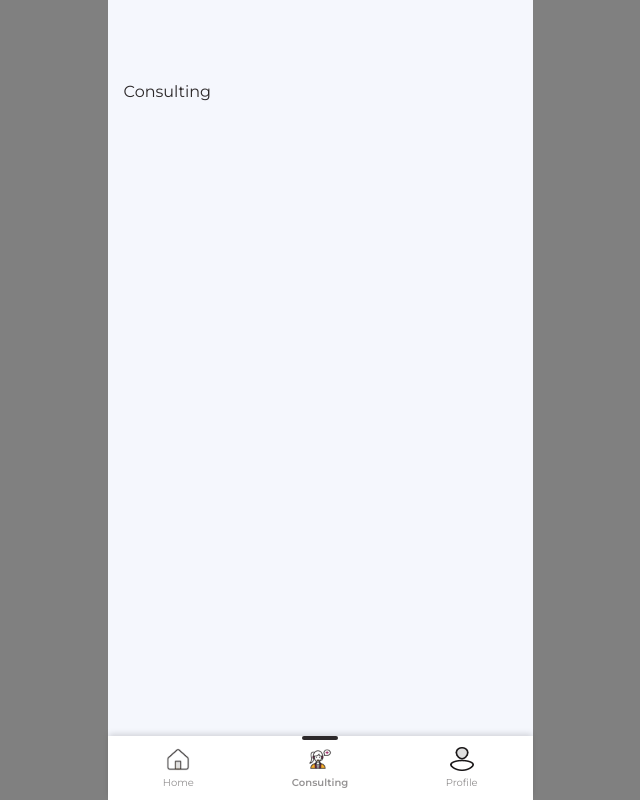
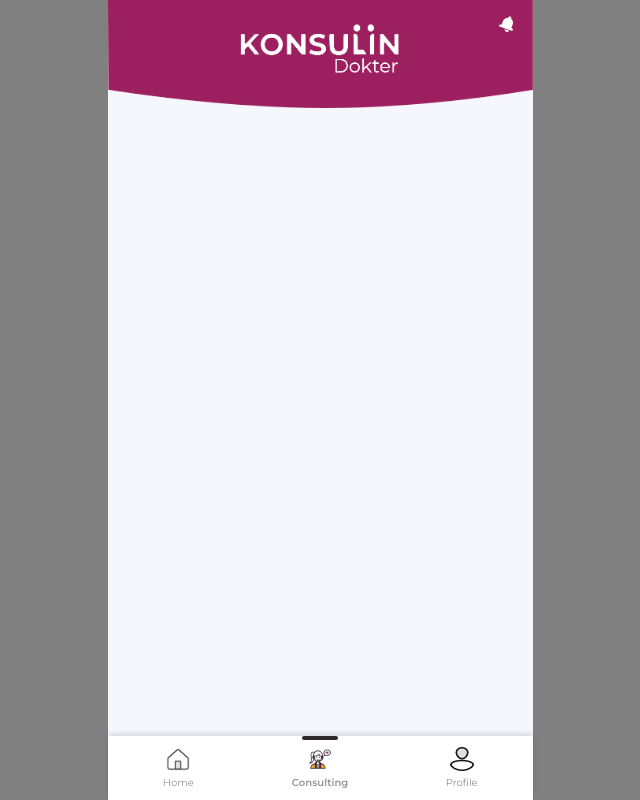
Before and after one commit to guntursaputro/konsulin-doctor-react, a React (Create React App) app: page /consulting in a window 1280 px wide. Shown: the whole page, without its empty margins (320-960 px from the left). Built offline with nearby package versions, Linux system fonts and the light colour scheme; no server answers.

Commit message:
refactor: add homepage  padding top

```diff
--- a/src/views/Consulting.tsx
+++ b/src/views/Consulting.tsx
@@ -1,5 +1,11 @@
+import { Banner } from 'components'
 import React from 'react'
 
 export const Consulting: React.FC = () => {
-  return <div>Consulting</div>
+  return (
+    <div className='-mt-[4rem]'>
+      <Banner />
+      Consulting
+    </div>
+  )
 }
--- a/src/views/Home.tsx
+++ b/src/views/Home.tsx
@@ -1,5 +1,5 @@
 import images from 'assets/images'
-import { ConsultationItem, ScheduleItem, Switch } from 'components'
+import { Banner, ConsultationItem, ScheduleItem, Switch } from 'components'
 import React, { useState } from 'react'
 import clsx from 'clsx'
 import { CONSULTATION_LIST, SCHEDULE_LIST } from 'utils/dumy'
@@ -9,15 +9,8 @@ export const Home: React.FC = () => {
 
   return (
     <div className='-mt-[4rem]'>
-      <div className='relative -mx-4'>
-        <img src={images.bg_home} alt='' className='absolute -mt-4 w-full' />
-        <img
-          src={images.ic_notification}
-          alt=''
-          className='absolute h-4 w-[14px] right-0 mr-5'
-        />
-      </div>
-      <div className='pt-[4rem] bg-white -mx-4 p-4 mb-4'>
+      <Banner />
+      <div className='pt-[5rem] bg-white -mx-4 p-4 mb-4'>
         <div className='mt-[2rem] mb-2'>
           <div className='flex items-center justify-between '>
             <div className='w-1/2'>
```
